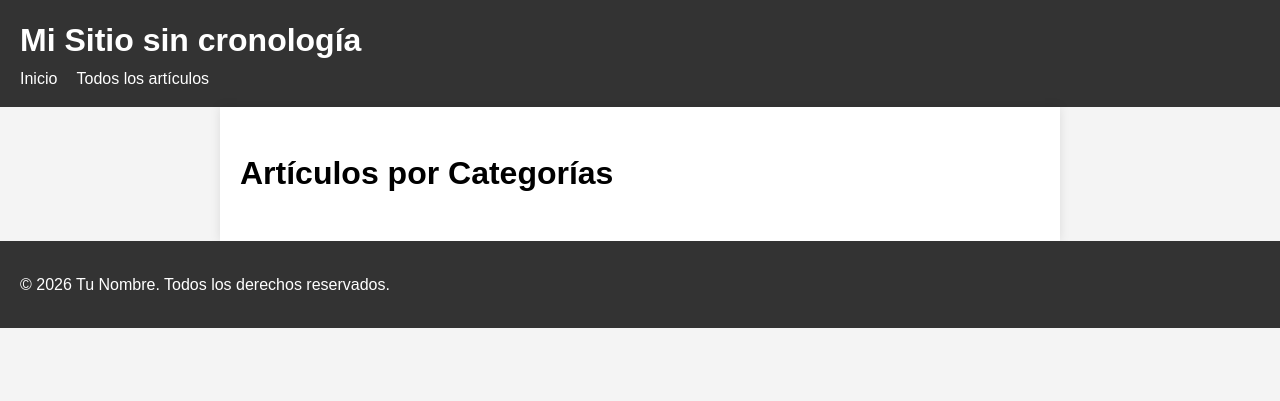
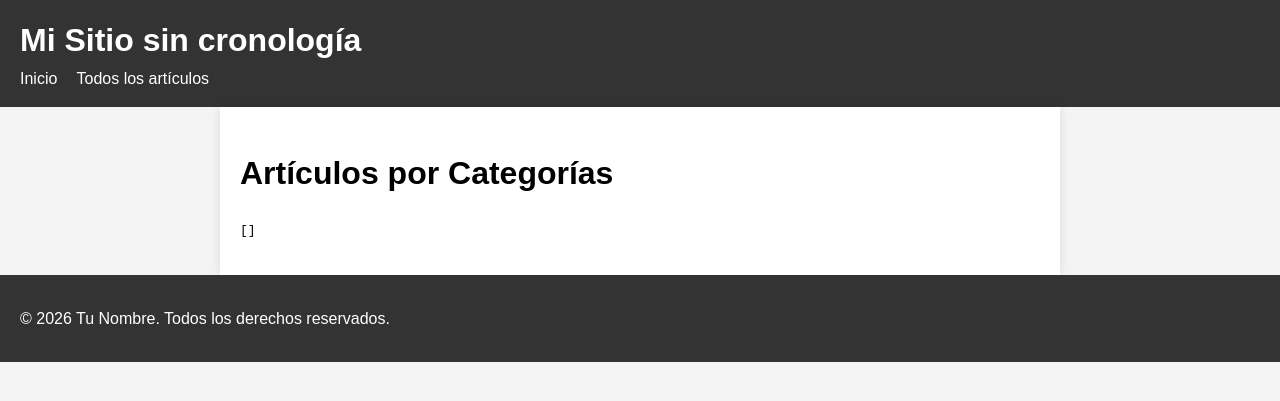
Before and after one commit to alberthr/alberthr.github.io, a Jekyll site: the page built from index.md, in a window 1280 px wide. Shown: the top 401 px of the page. Built offline with Jekyll 4.4.1, drawn with Linux system fonts in a browser that asks for light colours.

Commit message:
Update index.md

```diff
--- a/index.md
+++ b/index.md
@@ -19,3 +19,4 @@ title: Página Principal
     {% endfor %}
   </ul>
 {% endfor %}
+<pre>{{ site.posts | jsonify }}</pre>
```
